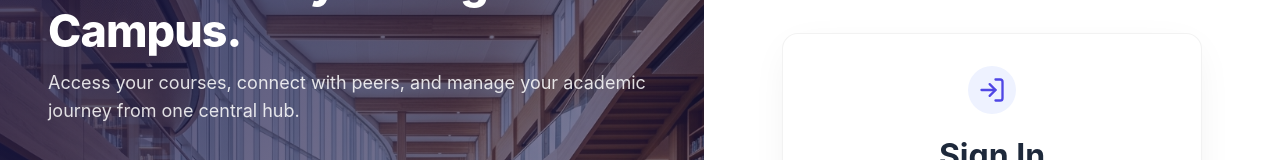
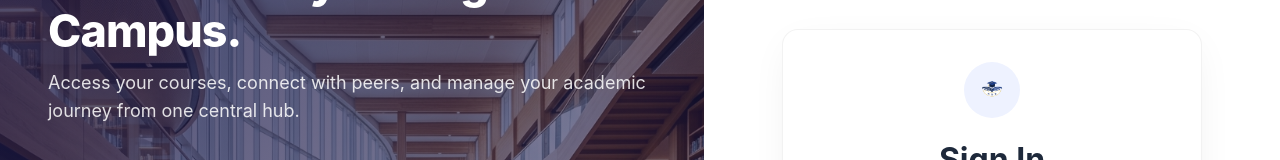
Before and after one commit to ah596/School-Potral-System, a React (Vite) app: page /login in a window 1280 px wide. Shown: the part 152-312 px from the top of the page. Built offline with nearby package versions, Linux system fonts and the light colour scheme; no server answers; the database is empty.

Commit message:
fix: replace login icon with school logo

```diff
--- a/src/pages/Login.jsx
+++ b/src/pages/Login.jsx
@@ -242,15 +242,14 @@ export default function Login() {
                     padding: 2rem 2.5rem;
                 }
                 .login-icon-wrap {
-                    width: 48px;
-                    height: 48px;
+                    width: 56px;
+                    height: 56px;
                     background: #eef2ff;
                     border-radius: 50%;
                     display: flex;
                     align-items: center;
                     justify-content: center;
                     margin: 0 auto 1rem;
-                    color: #4f46e5;
                 }
                 .login-title {
                     text-align: center;
@@ -481,7 +480,7 @@ export default function Login() {
                 <div className="form-container">
                     <div className="login-card">
                         <div className="login-icon-wrap">
-                            <LogIn size={28} />
+                            <img src="/logo.png" alt="School Logo" style={{ width: '40px', height: '40px', objectFit: 'contain' }} />
                         </div>
                         <h2 className="login-title">Sign In</h2>
                         <p className="login-subtitle">Enter your credentials to access the portal</p>
```
